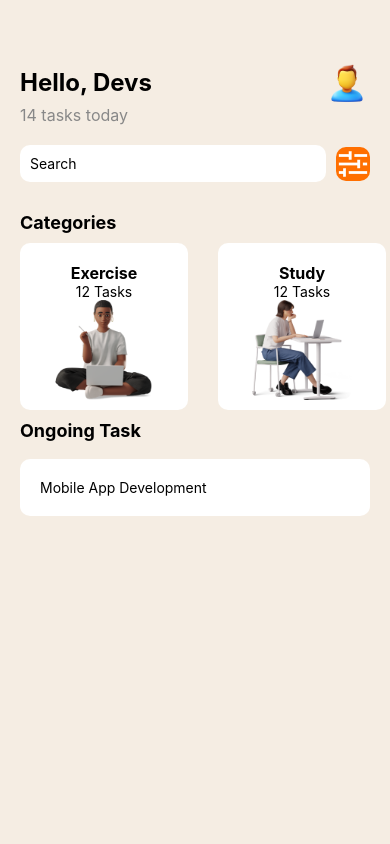
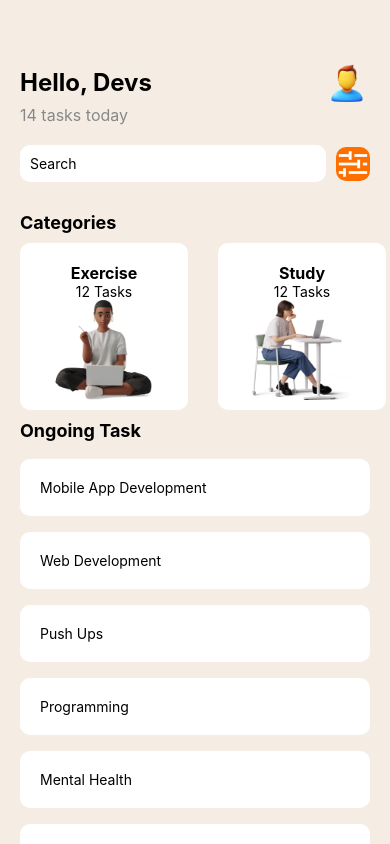
Before and after one commit to mubarakck/rn-assignment3-11293859, a React Native app in the folder myApp/: screen / in a window 390 px wide. Built offline with nearby package versions, Linux system fonts and the light colour scheme.

Commit message:
created the ongoing tasks section

```diff
--- a/myApp/App.js
+++ b/myApp/App.js
@@ -104,6 +104,73 @@ export default function App() {
         <View style={styles.ogtask}>
         <Text >Mobile App Development</Text>
         </View>
+
+
+        <View style={styles.ogtask}>
+        <Text >Web Development</Text>
+        </View>
+
+
+        <View style={styles.ogtask}>
+        <Text >Push Ups</Text>
+        </View>
+
+
+        <View style={styles.ogtask}>
+        <Text >Programming</Text>
+        </View>
+
+
+        <View style={styles.ogtask}>
+        <Text >Mental Health</Text>
+        </View>
+
+
+        <View style={styles.ogtask}>
+        <Text >Assignments</Text>
+        </View>
+
+
+        <View style={styles.ogtask}>
+        <Text >Announcements</Text>
+        </View>
+
+
+        <View style={styles.ogtask}>
+        <Text >Calculus</Text>
+        </View>
+
+
+        <View style={styles.ogtask}>
+        <Text >Software Engineering</Text>
+        </View>
+
+
+        <View style={styles.ogtask}>
+        <Text >Python Programming</Text>
+        </View>
+
+
+        <View style={styles.ogtask}>
+        <Text >Java Programming</Text>
+        </View>
+
+
+        <View style={styles.ogtask}>
+        <Text >Database Management</Text>
+        </View>
+
+
+        <View style={styles.ogtask}>
+        <Text >Django Framework</Text>
+        </View>
+
+
+        <View style={styles.ogtask}>
+        <Text >My SQL</Text>
+        </View>
+
+
 
 
 
```
